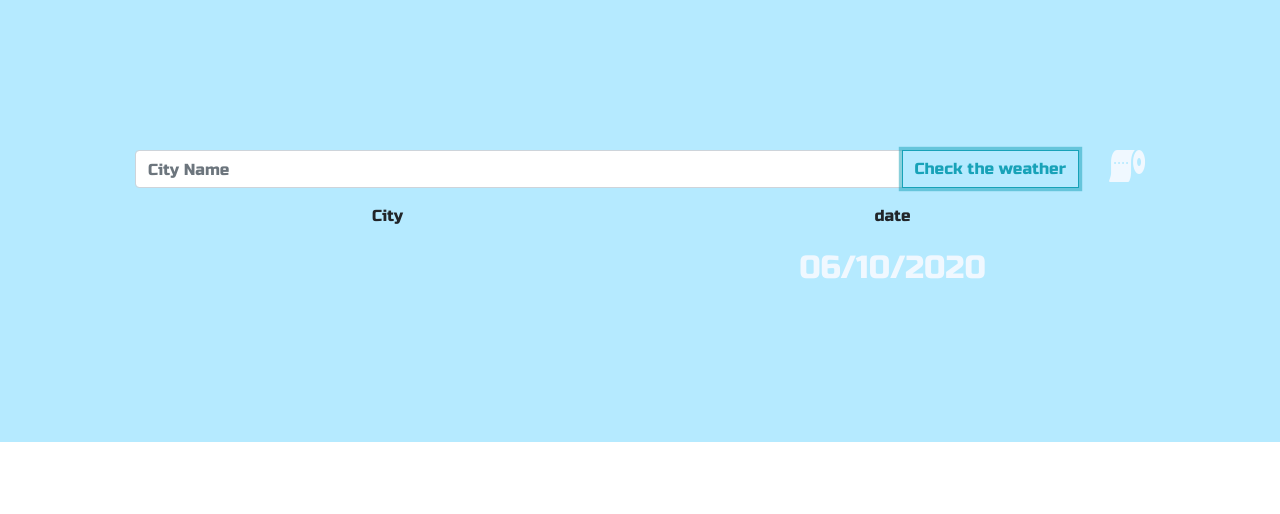
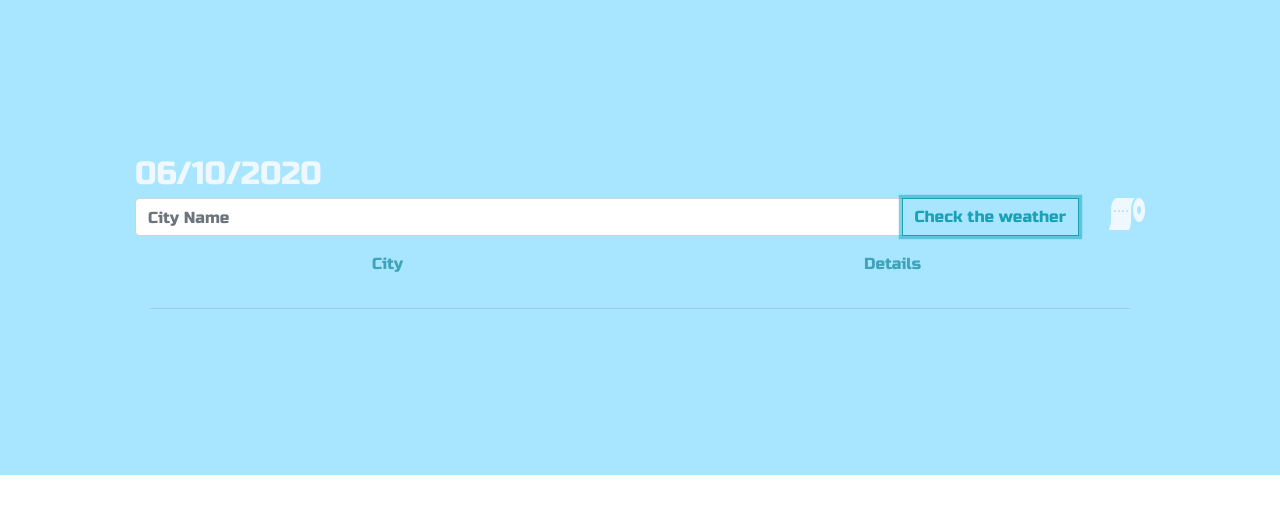
Before and after one commit to pjachimowski/weather-app, a plain HTML site: page index.html in a window 1280 px wide. Both pictures are taken after a click on the button "Check the weather". Drawn offline with nearby package versions, Linux system fonts and the light colour scheme; no server answers.

Commit message:
added Wiki API, date generatar

```diff
--- a/index.html
+++ b/index.html
@@ -7,6 +7,7 @@
     <link rel="stylesheet" href="https://use.fontawesome.com/releases/v5.6.1/css/all.css"
             integrity="sha384-gfdkjb5BdAXd+lj+gudLWI+BXq4IuLW5IT+brZEZsLFm++aCMlF1V92rMkPaX4PP" crossorigin="anonymous">
     <link href="https://fonts.googleapis.com/css2?family=Russo+One&display=swap" rel="stylesheet">
+    <link href="https://fonts.googleapis.com/css2?family=Roboto+Mono:wght@300;500&display=swap" rel="stylesheet">
     <link rel="stylesheet" href="https://stackpath.bootstrapcdn.com/bootstrap/4.5.0/css/bootstrap.min.css" integrity="sha384-9aIt2nRpC12Uk9gS9baDl411NQApFmC26EwAOH8WgZl5MYYxFfc+NcPb1dKGj7Sk" crossorigin="anonymous">
     <script src="https://code.jquery.com/jquery-3.5.1.js" integrity="sha256-QWo7LDvxbWT2tbbQ97B53yJnYU3WhH/C8ycbRAkjPDc=" crossorigin="anonymous"></script>
     <title>Weather App</title>
@@ -14,6 +15,7 @@
 <body>
     <div class="weather-container">
         <div class="row">
+            <div id="date"></div>
             <div class="input-group mb-3">
                 <input id="input" type="text" class="form-control" placeholder="City Name" aria-label="City Name" aria-describedby="button-addon2">
                 <div class="input-group-append">
@@ -27,10 +29,12 @@
                 <div id="weather"></div>
             </div>
             <div class="col">
-                <p>date</p>
-                <div id="date"></div>
+                <p>Details</p>
+                <div id="details"></div>
             </div>
+
         </div>
+        <div id="hr"><hr></div>
     </div>
     <script src="script.js"></script>
 </body>
--- a/script.js
+++ b/script.js
@@ -1,7 +1,9 @@
 const btn = document.querySelector('#btn');
-let weather = document.getElementById('weather');
-let rmv = document.getElementById('rmv');
-let date = document.getElementById('date');
+const weather = document.getElementById('weather');
+const rmv = document.getElementById('rmv');
+const date = document.getElementById('date');
+const details = document.getElementById('details');
+const hr = document.getElementById('hr');
 
 // Ajax request
 function getJSON(url, callback){
@@ -30,8 +32,8 @@ function getDate(){
     let yyyy = today.getFullYear();
     today = mm + '/' + dd + '/' + yyyy;
     date.innerHTML = today;
-    console.log(today);
 }
+getDate();
 
 function generateHTML(data) {
     let icon = "http://openweathermap.org/img/w/" + data.weather[0].icon + ".png";
@@ -42,17 +44,30 @@ function generateHTML(data) {
         <img src="${icon}">
         <p>${temperatureConverter(data.main.temp)} °C </p>
         <p>${data.weather[0].main}</p>
-        <hr>
         `;
+
+}
+
+function generateWikiHTML(data) {
+    const section = document.createElement('section');
+    details.appendChild(section);
+    section.innerHTML =`<div>
+    ${data.extract}</div><br>
+    ` ;
 }
 
 btn.addEventListener('click', () => {
     city = document.getElementById('input').value;
     const weatherUrl = 'http://api.openweathermap.org/data/2.5/weather?q=' + city + '&appid=de9ece9dcc2535fc84dcb82e9fb330de';
     getJSON(weatherUrl, generateHTML);
-    getDate();
+
+    let wikiUrl = 'https://en.wikipedia.org/api/rest_v1/page/summary/' + city;
+    getJSON(wikiUrl, generateWikiHTML);
+    hr.innerHTML = '<hr>';
+
 });
 
 rmv.addEventListener('click', () => {
     weather.innerHTML = '';
+    details.innerHTML = '';
 });
--- a/style.css
+++ b/style.css
@@ -1,6 +1,6 @@
 .weather-container {
     padding: 150px;
-    background: rgb(181, 234, 255);
+    background: rgb(168, 230, 255);
     text-align: center;
     font-family: 'Russo One', sans-serif;
 }
@@ -12,6 +12,12 @@
 #weather {
     font-size: 22px;
     margin:  0px;
+}
+
+#details {
+    color: aliceblue;
+    font-family: 'Roboto Mono', monospace;
+    font-size: small;
 }
 
 .flag {
@@ -27,3 +33,7 @@
     cursor: pointer;
     color: rgb(111, 180, 199);
 }
+
+p {
+    color: rgb(63, 163, 185);
+}
```
Also changed, not shown: new.html (added).
